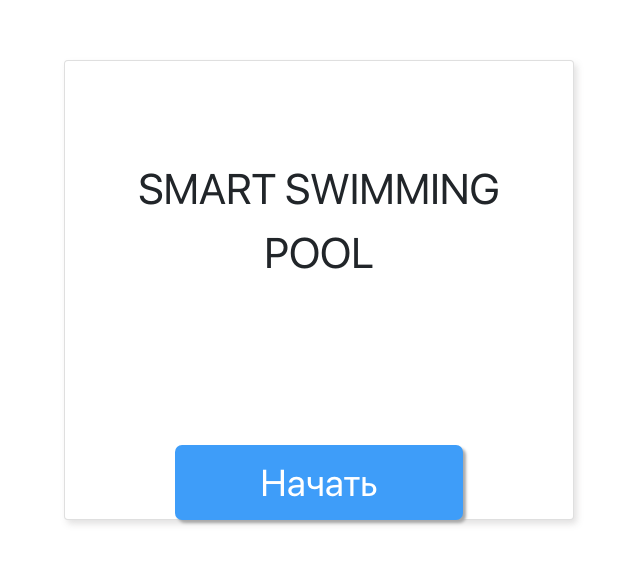
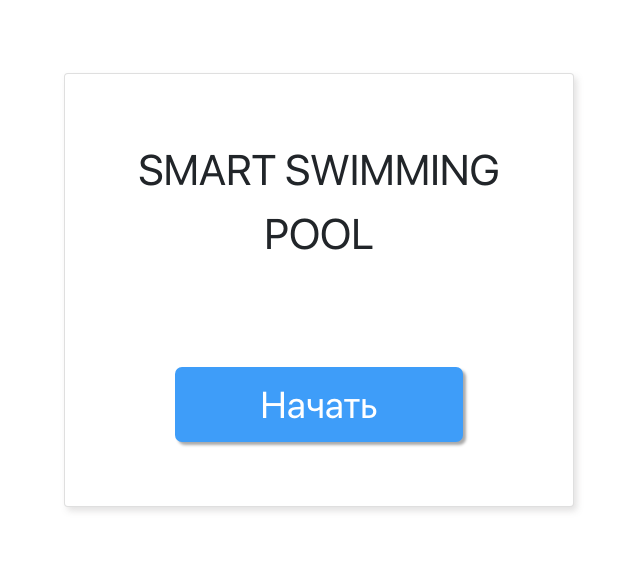
Before and after one commit to VagulinaAA/IoT, a plain HTML site: page SwimmingPool_v.1.0/index.html in a window 1280 px wide. Shown: the part 110-674 px from the top of the page, without its empty margins (321-961 px from the left). Drawn offline with Linux system fonts and the light colour scheme.

Commit message:
style.css was edited (vh was removed)

```diff
--- a/SwimmingPool_v.1.0/styles/style.css
+++ b/SwimmingPool_v.1.0/styles/style.css
@@ -7,11 +7,12 @@
     border-radius: 7px;
 }
 .button-position{
-    margin-top: 18vh;
+    margin-top: 18%;
+    margin-bottom: 10%;
 }
 .card{
-    /*height: 60vh;*/
-    height: 460px;
+    height: 60%;
+    /*height: 460px;*/
     box-shadow: 3px 4px 6px rgba(143, 141, 141, 0.25);
 }
 .choose-sportsman-button{
@@ -46,7 +47,7 @@
     font-size: 32pt;
 }
 .title-position{
-    margin-top: 10vh;
+    margin-top: 10%;
 }
 .sign-in-button{
     font-size: 18pt;
```
Also changed, not shown: SwimmingPool_v.1.0/choose_sportsman.html (+1 -1 lines), SwimmingPool_v.1.0/sign_in.html (+1 -1 lines), SwimmingPool_v.1.0/sign_up.html (+1 -1 lines).
